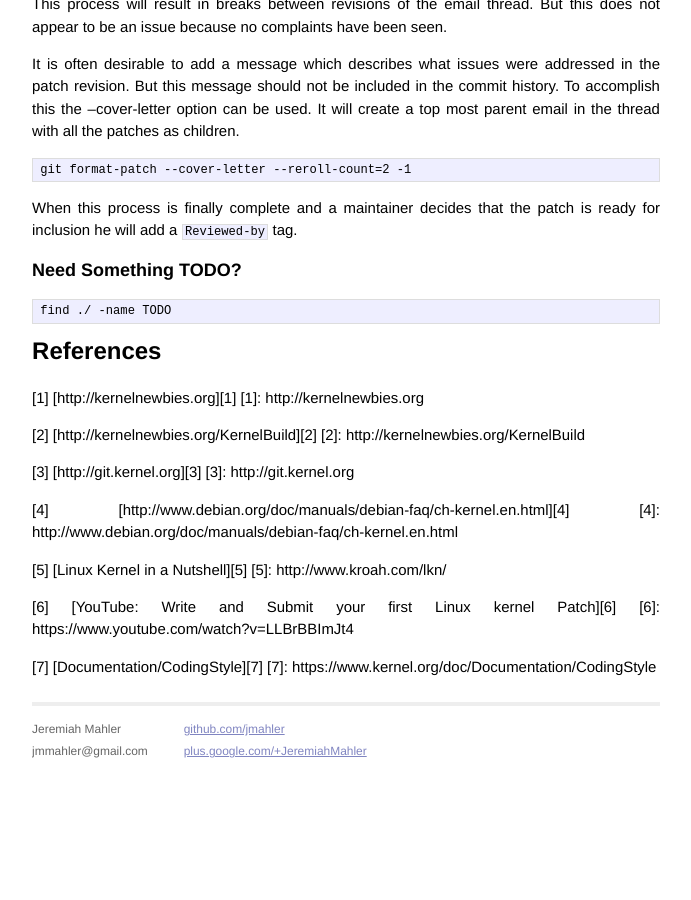
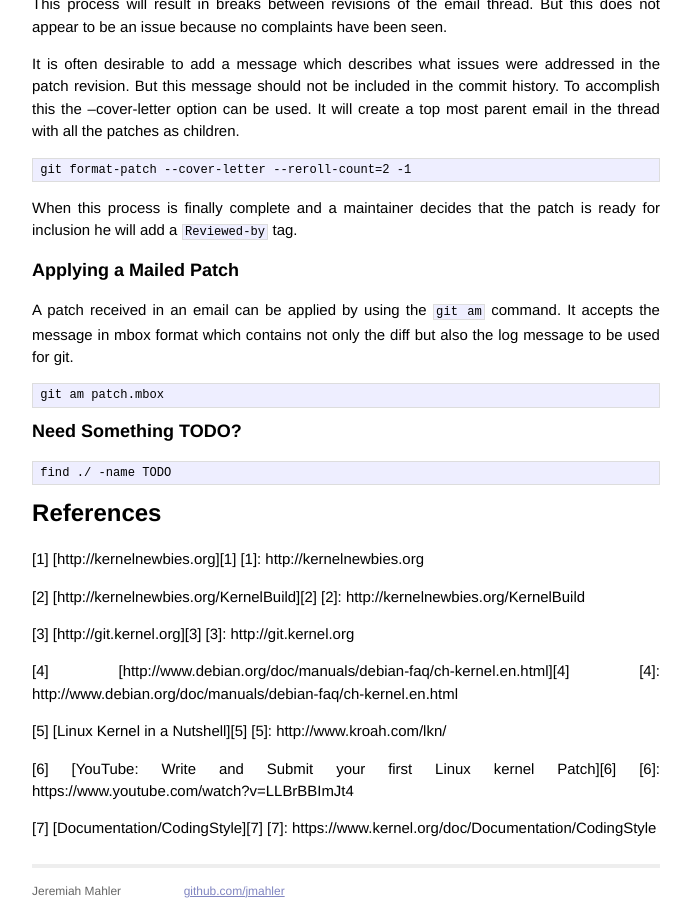
Before and after one commit to jmahler/jmahler.github.io, a Jekyll site: the page built from _posts/2014-04-08-kernel.md, in a window 1280 px wide and 900 px high, scrolled down 2970 px. Shown: the whole window, without its empty margins (294-985 px from the left). Built offline with Jekyll 4.4.1, drawn with Linux system fonts in a browser that asks for light colours; Markdown is read by kramdown in place of the engine named in the settings; before the commit the page ends 3745 px from its top, so only the background shows below that.

Commit message:
described how to apply a mailed patch

```diff
--- a/_posts/2014-04-08-kernel.md
+++ b/_posts/2014-04-08-kernel.md
@@ -179,6 +179,15 @@ When this process is finally complete and a maintainer decides
 that the patch is ready for inclusion he will add a
 `Reviewed-by` tag.
 
+Applying a Mailed Patch
+-----------------------
+
+A patch received in an email can be applied by using the `git am` command.
+It accepts the message in mbox format which contains not only the diff
+but also the log message to be used for git.
+
+    git am patch.mbox
+
 Need Something TODO?
 --------------------
 
```
